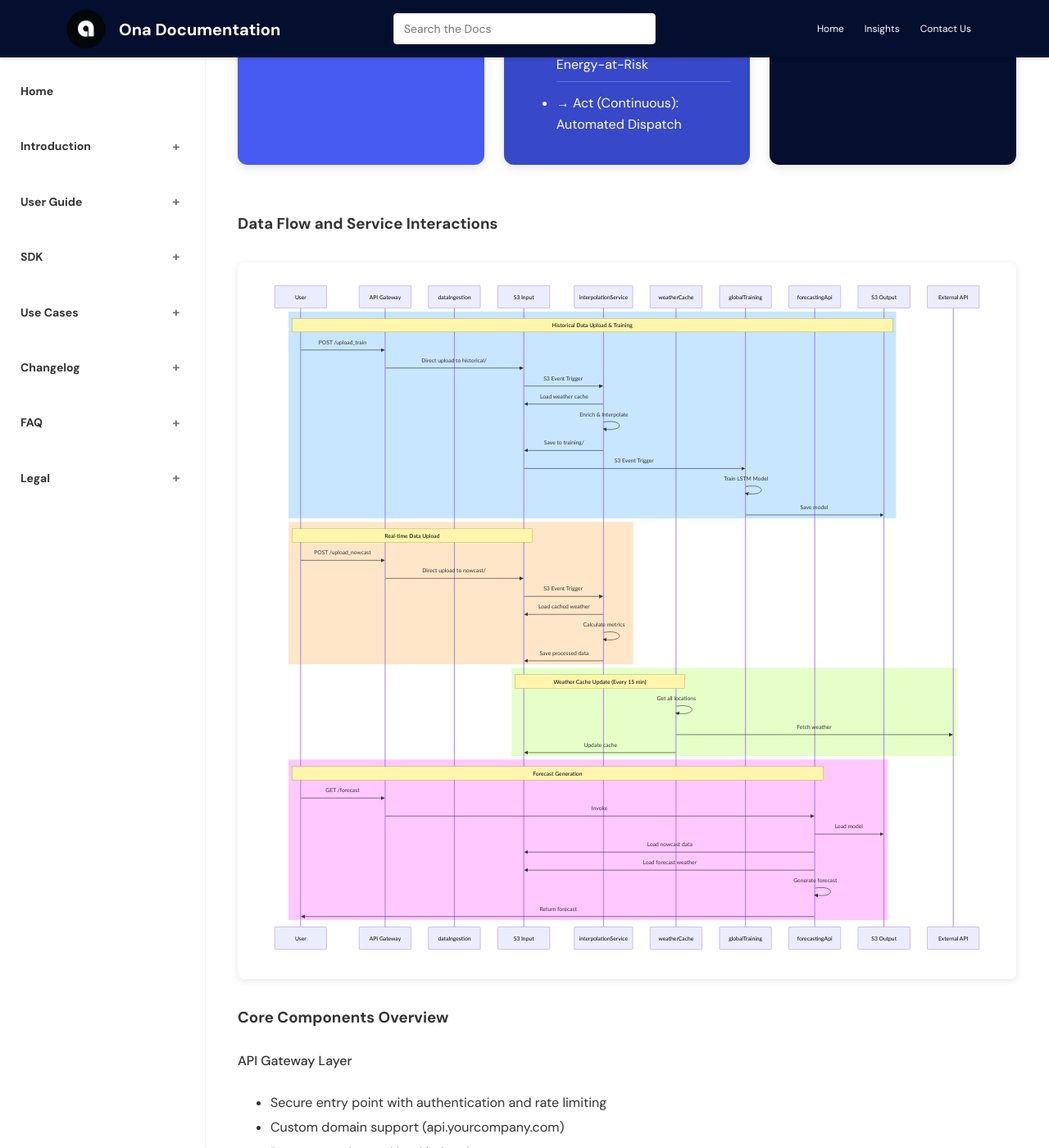
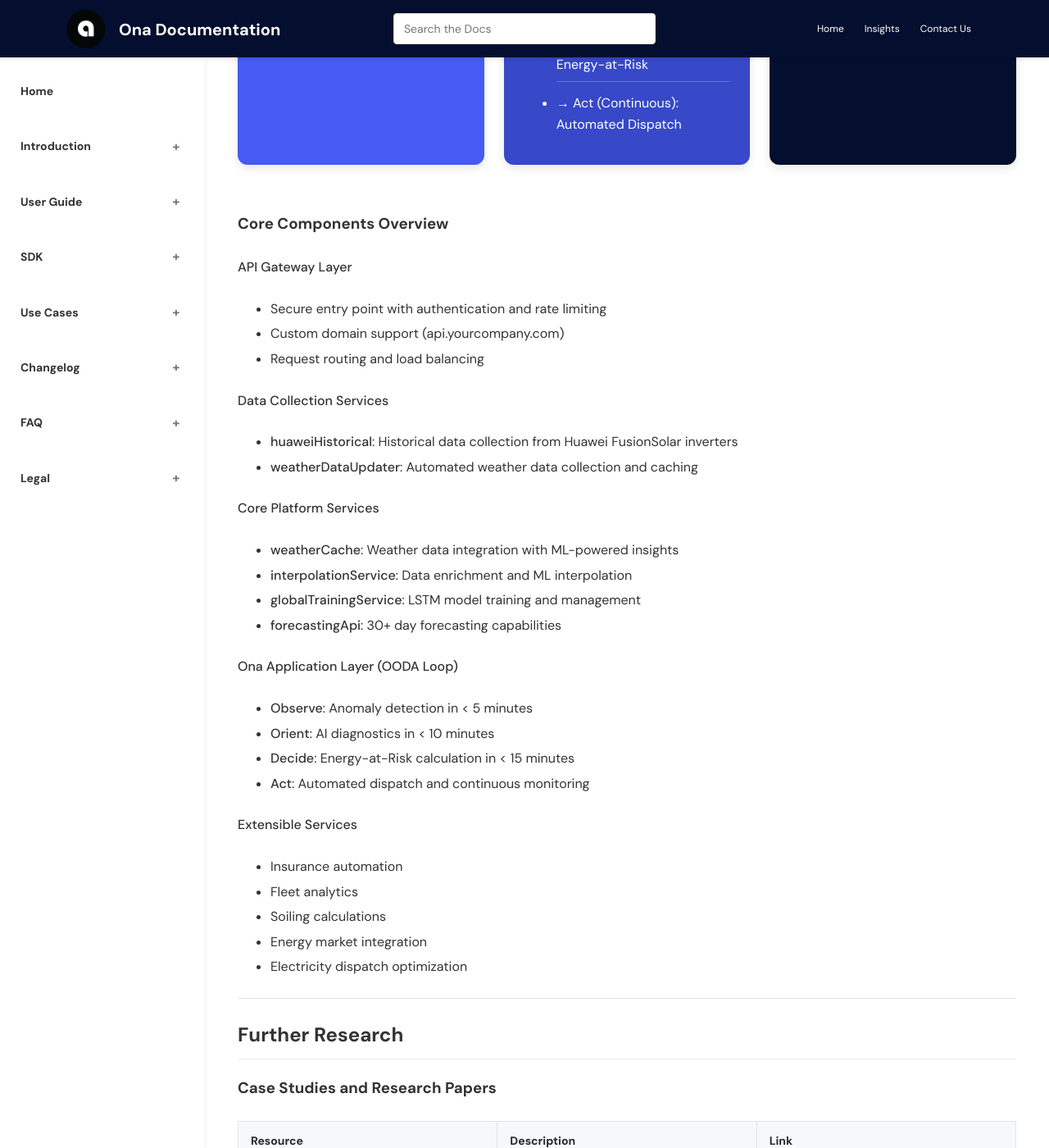
Before and after one commit to AsobaCloud/asobacode.github.io, a Jekyll site: the page built from introduction.md, in a window 1280 px wide and 1400 px high, scrolled down 2812 px. Shown: the whole window at 82% size. Built offline with Jekyll 4.4.1, drawn with Linux system fonts in a browser that asks for light colours.

Commit message:
Remove Data Flow and Service Interactions section from Architecture

````diff
--- a/introduction.md
+++ b/introduction.md
@@ -327,66 +327,6 @@ The Ona Platform follows a layered architecture that transforms raw operational
 }
 </style>
 
-### Data Flow and Service Interactions
-
-```mermaid
-sequenceDiagram
-    participant User
-    participant API as API Gateway
-    participant DI as dataIngestion
-    participant S3 as S3 Input
-    participant IS as interpolationService
-    participant WC as weatherCache
-    participant GT as globalTraining
-    participant FA as forecastingApi
-    participant S3O as S3 Output
-
-    %% Historical Upload Flow
-    rect rgb(200, 230, 255)
-        Note over User,S3O: Historical Data Upload & Training
-        User->>API: POST /upload_train
-        API->>S3: Direct upload to historical/
-        S3->>IS: S3 Event Trigger
-        IS->>S3: Load weather cache
-        IS->>IS: Enrich & Interpolate
-        IS->>S3: Save to training/
-        S3->>GT: S3 Event Trigger
-        GT->>GT: Train LSTM Model
-        GT->>S3O: Save model
-    end
-
-    %% Nowcast Flow
-    rect rgb(255, 230, 200)
-        Note over User,S3: Real-time Data Upload
-        User->>API: POST /upload_nowcast
-        API->>S3: Direct upload to nowcast/
-        S3->>IS: S3 Event Trigger
-        IS->>S3: Load cached weather
-        IS->>IS: Calculate metrics
-        IS->>S3: Save processed data
-    end
-
-    %% Weather Cache Update
-    rect rgb(230, 255, 200)
-        Note over WC,S3: Weather Cache Update (Every 15 min)
-        WC->>WC: Get all locations
-        WC->>External API: Fetch weather
-        WC->>S3: Update cache
-    end
-
-    %% Forecast Generation
-    rect rgb(255, 200, 255)
-        Note over User,FA: Forecast Generation
-        User->>API: GET /forecast
-        API->>FA: Invoke
-        FA->>S3O: Load model
-        FA->>S3: Load nowcast data
-        FA->>S3: Load forecast weather
-        FA->>FA: Generate forecast
-        FA->>User: Return forecast
-    end
-```
-
 ### Core Components Overview
 
 **API Gateway Layer**
````
